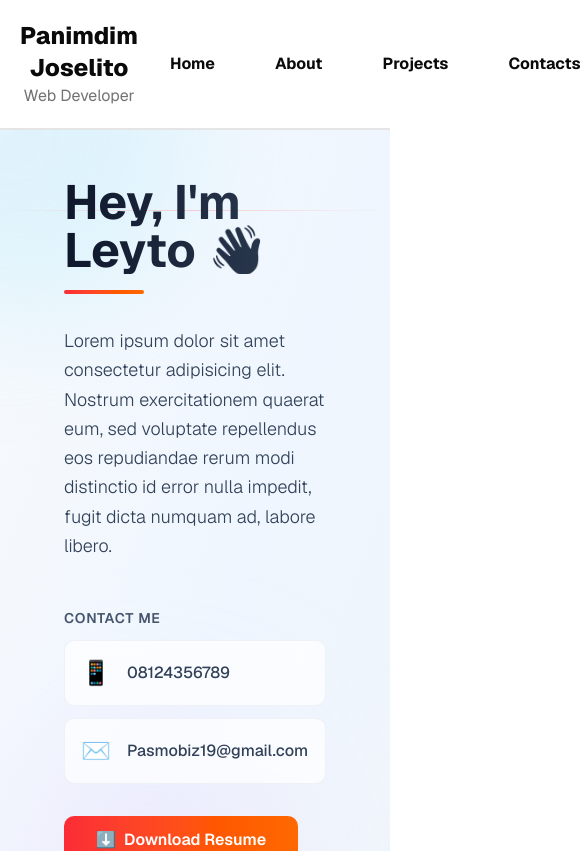
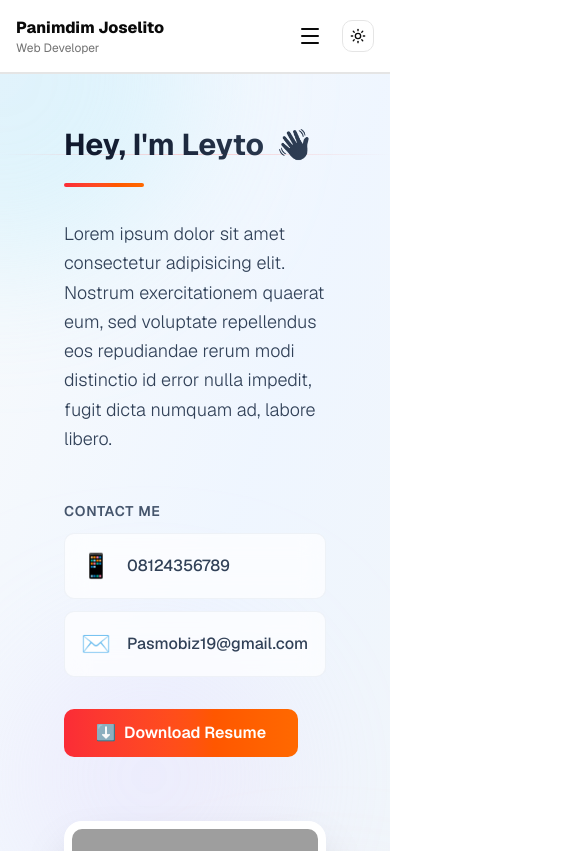
Before and after one commit to Leytoo/my-portfolio, a Next.js app: page /about in a window 390 px wide. Shown: the top 851 px of the page, 585 px wide, since content can reach past the window. Built offline with nearby package versions, Linux system fonts and the light colour scheme; grey boxes are pictures that could not be loaded.

Commit message:
feat(header): enhance header with responsive design and mobile menu toggle

```diff
--- a/components/Features/AboutPage/AboutMe.tsx
+++ b/components/Features/AboutPage/AboutMe.tsx
@@ -36,7 +36,7 @@ export function AboutMe() {
         <div className="space-y-8">
           {/* Heading */}
           <div>
-            <h1 className="mb-4 bg-gradient-to-r from-slate-900 to-slate-700 bg-clip-text text-5xl font-bold text-transparent lg:text-6xl">
+            <h1 className="mb-4 bg-gradient-to-r from-slate-900 to-slate-700 bg-clip-text text-[30px] font-bold text-transparent lg:text-5xl">
               Hey, I{"'"}m Leyto
               <span className="ml-3">👋</span>
             </h1>
--- a/components/Features/ContactPage/ContactDetails.tsx
+++ b/components/Features/ContactPage/ContactDetails.tsx
@@ -52,7 +52,7 @@ export function ContactDetails() {
         <div className="max-w-md space-y-8">
           {/* Header */}
           <div>
-            <p className="mb-2 text-sm font-semibold tracking-widest text-slate-600 uppercase">
+            <p className="mt-7 mb-2 text-sm font-semibold tracking-widest text-slate-600 uppercase">
               Contact Details
             </p>
             <h2 className="text-5xl font-bold text-slate-900">
--- a/components/Features/HomePage/Banner.tsx
+++ b/components/Features/HomePage/Banner.tsx
@@ -4,8 +4,8 @@ import Link from "next/link"
 export function Banner() {
   return (
     <Section>
-      <div className="container mx-auto flex gap-5">
-        <div className="ml-40 flex flex-1 flex-col justify-center gap-5">
+      <div className="container mx-auto flex flex-col-reverse items-center justify-center gap-5 lg:flex-col-reverse lg:flex-row">
+        <div className="flex flex-1 flex-col justify-center gap-5 lg:ml-40">
           <p className="flex items-center gap-2 text-blue-600">
             <span className="flex animate-pulse items-center justify-center text-center text-2xl font-bold text-green-500">
               ·
@@ -22,12 +22,12 @@ export function Banner() {
           </p>
           <Link
             href="/contact"
-            className="w-fit text-lg text-blue-600 hover:underline"
+            className="mb-4 w-fit text-lg text-blue-600 hover:underline"
           >
             Message me
           </Link>
         </div>
-        <div className="flex flex-1 items-center justify-center">
+        <div className="mt-5 flex flex-1 items-center justify-center lg:mt-0">
           <Image
             src="/homepage"
             alt="profile"
--- a/components/Features/HomePage/ContactSummary.tsx
+++ b/components/Features/HomePage/ContactSummary.tsx
@@ -3,9 +3,11 @@ import Link from "next/link"
 export function Contact() {
   return (
     <Section>
-      <div className="flex flex-col items-center justify-center gap-5">
-        <h1 className="text-3xl font-extrabold">Let&apos;s build something</h1>
-        <p className="w-170">
+      <div className="flex flex-col items-center justify-center gap-5 px-4">
+        <h1 className="text-center text-2xl font-extrabold sm:text-3xl lg:text-4xl">
+          Let&apos;s build something
+        </h1>
+        <p className="max-w-2xl text-center text-sm sm:text-base">
           Lorem ipsum dolor sit amet, consectetur adipisicing elit. Consequuntur
           velit expedita cum nobis voluptatibus nulla est nostrum adipisci amet
           ratione molestias quae necessitatibus saepe, numquam accusantium,
@@ -13,7 +15,7 @@ export function Contact() {
         </p>
         <Link
           href="/contacts"
-          className="cursor:pointer font-bold hover:underline"
+          className="cursor-pointer font-bold hover:underline"
         >
           Tap me
         </Link>
--- a/components/Features/HomePage/ProjectSummary.tsx
+++ b/components/Features/HomePage/ProjectSummary.tsx
@@ -12,9 +12,11 @@ import { ArrowRight } from "lucide-react"
 export function ProjectSummary() {
   return (
     <Section>
-      <div>
-        <h1 className="ml-20 text-3xl font-extrabold">My Recent Projects</h1>
-        <div className="mt-5 grid w-full grid-cols-1 gap-5 md:grid-cols-2 lg:grid-cols-3">
+      <div className="px-4 sm:px-6 lg:px-8">
+        <h1 className="text-2xl font-extrabold sm:text-3xl lg:text-4xl">
+          My Recent Projects
+        </h1>
+        <div className="mt-5 grid w-full grid-cols-1 gap-4 sm:grid-cols-2 sm:gap-5 lg:grid-cols-3">
           {Project.slice(0, 3).map((data, index) => (
             <Link
               key={index}
@@ -23,7 +25,7 @@ export function ProjectSummary() {
               rel="noopener noreferrer"
               className="cursor-pointer"
             >
-              <Card className="relative mx-auto w-full max-w-sm pt-0">
+              <Card className="relative mx-auto h-full w-full pt-0">
                 <div className="absolute inset-0 z-30 aspect-video" />
                 <Image
                   src={data.image}
@@ -33,8 +35,12 @@ export function ProjectSummary() {
                   height={500}
                 />
                 <CardHeader>
-                  <CardTitle>{data.name}</CardTitle>
-                  <CardDescription>{data.description}</CardDescription>
+                  <CardTitle className="text-xl sm:text-2xl">
+                    {data.name}
+                  </CardTitle>
+                  <CardDescription className="text-sm sm:text-base">
+                    {data.description}
+                  </CardDescription>
                 </CardHeader>
               </Card>
             </Link>
@@ -42,7 +48,7 @@ export function ProjectSummary() {
         </div>
         <Link
           href="/projects"
-          className="mt-5 ml-20 flex w-fit items-center gap-2 text-lg text-blue-600 hover:underline"
+          className="mt-5 flex w-fit items-center gap-2 text-base text-blue-600 hover:underline sm:text-lg"
         >
           View Archive <ArrowRight />
         </Link>
--- a/components/common/Header.tsx
+++ b/components/common/Header.tsx
@@ -1,30 +1,80 @@
+"use client"
+
 import { NavList } from "@/constant/page"
 import Link from "next/link"
 import { ModeToggle } from "@/components/common/modeToggle"
+import { useState } from "react"
+import { Menu, X } from "lucide-react"
+
 export function Header() {
+  const [isOpen, setIsOpen] = useState(false)
+
   return (
-    <div className="sticky top-0 z-50 border-b-2 p-5 backdrop-blur-lg">
-      <div className="flex items-center justify-between gap-8">
-        <div className="flex flex-col text-center">
-          <h1 className="text-2xl font-extrabold">Panimdim Joselito</h1>
-          <p className="text-muted-foreground">Web Developer</p>
+    <header className="sticky top-0 z-50 w-full border-b-2 bg-background/95 backdrop-blur-sm">
+      <div className="mx-auto flex items-center justify-between px-4 py-4 sm:px-6 lg:px-8">
+        {/* Logo */}
+        <div className="flex flex-shrink-0 flex-col">
+          <h1 className="text-base font-extrabold sm:text-lg lg:text-xl">
+            Panimdim Joselito
+          </h1>
+          <p className="text-xs text-muted-foreground sm:text-sm">
+            Web Developer
+          </p>
         </div>
-        <div className="flex-1">
-          <ul className="flex justify-center gap-15">
+
+        {/* Desktop Nav - Hidden on mobile, Visible on md+ */}
+        <div className="hidden flex-1 items-center justify-center md:flex">
+          <ul className="flex flex-4 justify-center gap-6 lg:gap-8">
             {NavList.map((nav, index) => (
-              <li
-                key={index}
-                className="flex items-center justify-center text-center font-bold"
-              >
-                <Link href={nav.path}>{nav.name}</Link>
+              <li key={index}>
+                <Link
+                  href={nav.path}
+                  className="text-sm font-semibold transition-colors hover:text-primary"
+                >
+                  {nav.name}
+                </Link>
               </li>
             ))}
           </ul>
+          <div className="flex w-full flex-1 justify-end">
+            <ModeToggle />
+          </div>
         </div>
-        <div className="flex items-center">
+
+        {/* Right Section - Hamburger + Theme Toggle */}
+        <div className="flex items-center gap-3 md:hidden">
+          {/* Hamburger - Visible on mobile, Hidden on md+ */}
+          <button
+            onClick={() => setIsOpen(!isOpen)}
+            className="inline-flex items-center justify-center rounded-md p-2 transition-colors hover:bg-muted md:hidden"
+            aria-label="Toggle navigation"
+            aria-expanded={isOpen}
+          >
+            {isOpen ? <X className="h-6 w-6" /> : <Menu className="h-6 w-6" />}
+          </button>
+
           <ModeToggle />
         </div>
       </div>
-    </div>
+
+      {/* Mobile Menu - Only shows on mobile when isOpen is true */}
+      {isOpen && (
+        <nav className="fixed top-18 left-0 w-full border-t-2 bg-background md:hidden">
+          <ul className="flex flex-col gap-0 p-4">
+            {NavList.map((nav, index) => (
+              <li key={index}>
+                <Link
+                  href={nav.path}
+                  onClick={() => setIsOpen(false)}
+                  className="block rounded-md px-4 py-3 text-sm font-semibold transition-colors hover:bg-muted hover:text-primary"
+                >
+                  {nav.name}
+                </Link>
+              </li>
+            ))}
+          </ul>
+        </nav>
+      )}
+    </header>
   )
 }
```
